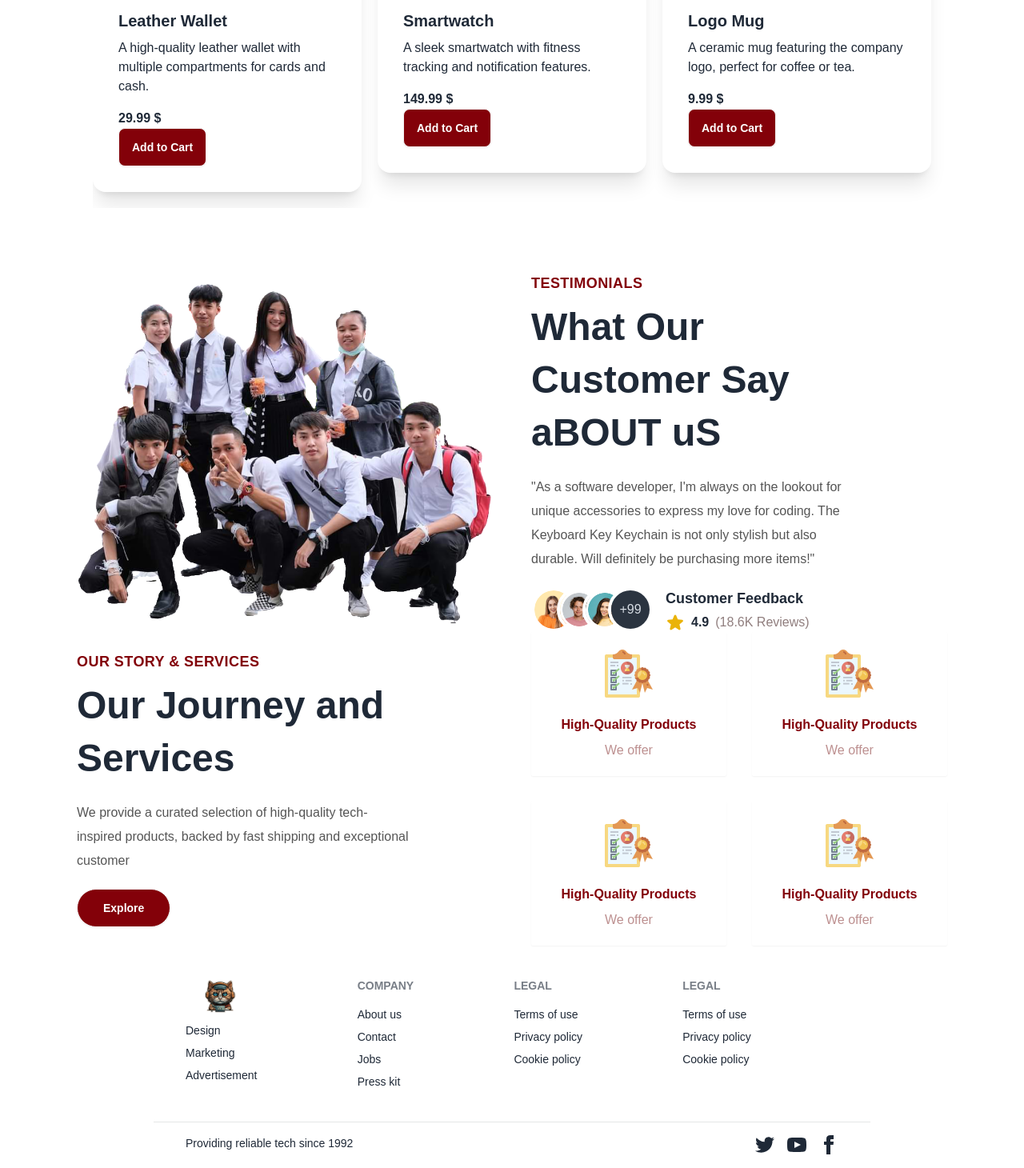
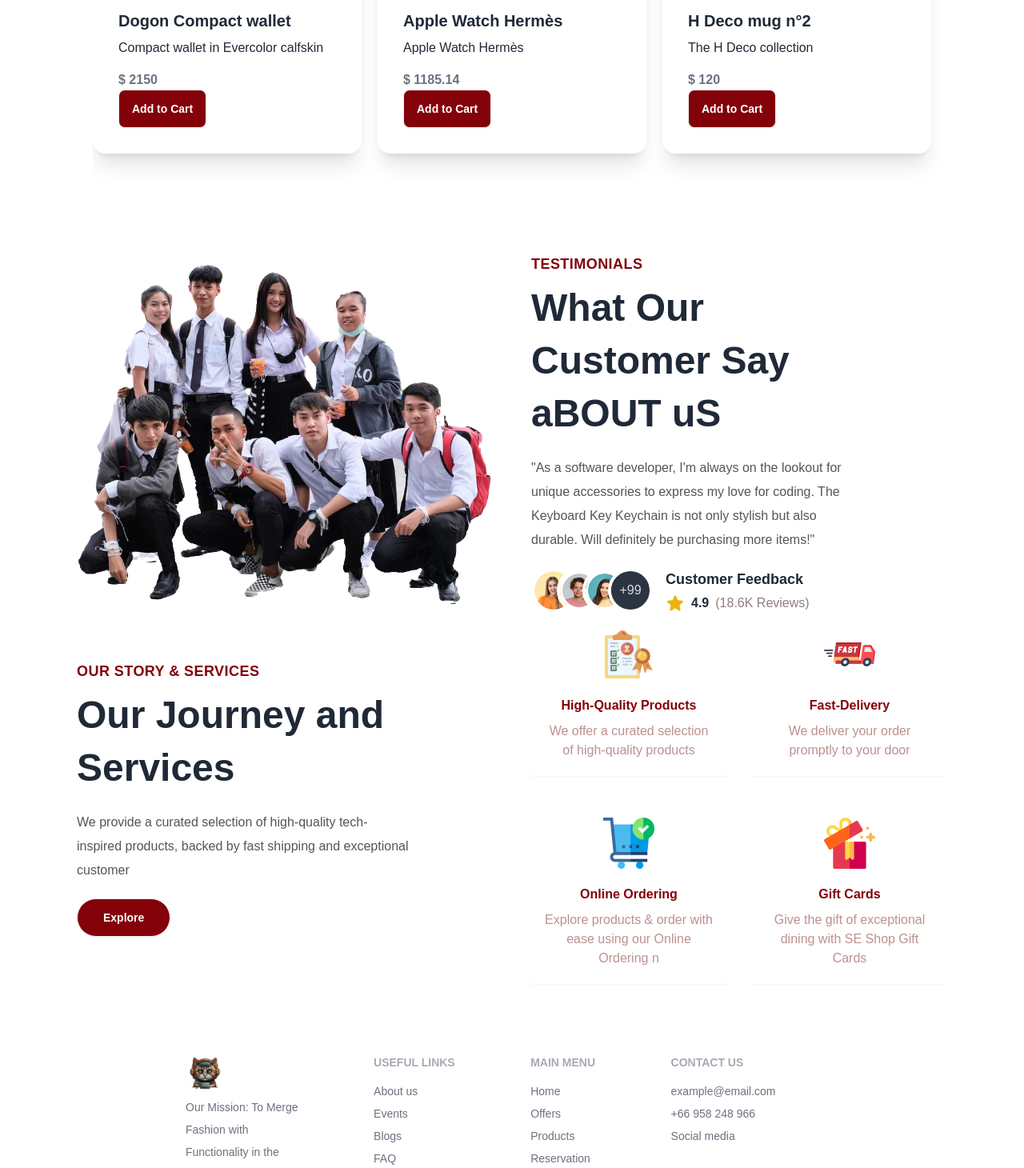
Before and after one commit to aumnatthacha/MERN-E-commerce, a React (Vite) app in the folder client/: page / in a window 1280 px wide. Shown: the part 1580-3040 px from the top of the page at 80% size. Built offline with nearby package versions, Linux system fonts and the light colour scheme; a web font is replaced by a local one.

Commit message:
update_Our

```diff
--- a/client/public/product.json
+++ b/client/public/product.json
@@ -1,42 +1,42 @@
 [
   {
     "_id": "1",
-    "name": "Trendy T-Shirt",
-    "description": "A stylish and comfortable t-shirt suitable for everyday wear.",
-    "price": 19.99,
-    "image": "https://images.snowleader.com/cdn-cgi/image/f=auto,fit=scale-down,q=85/https://images.snowleader.com/media/catalog/product/cache/1/image/0dc2d03fe217f8c83829496872af24a0/o/c/octo-t-shirt-black-configurable-makiacloth-maki00380_03_1.jpg",
+    "name": "Della Cavalleria t-shirt",
+    "description": "Straight t-shirt in Della Cavalleria printed cotton",
+    "price": 578.37,
+    "image": "https://assets.hermes.com/is/image/hermesproduct/della-cavalleria-t-shirt--4E4629DA90-worn-1-0-0-800-800_g.jpg",
     "category": "popular"
   },
   {
     "_id": "2",
-    "name": "Leather Wallet",
-    "description": "A high-quality leather wallet with multiple compartments for cards and cash.",
-    "price": 29.99,
-    "image": "",
+    "name": "Dogon Compact wallet",
+    "description": "Compact wallet in Evercolor calfskin",
+    "price": 2150,
+    "image": "//assets.hermes.com/is/image/hermesproduct/dogon-compact-wallet--066382CK37-worn-1-0-0-1600-1600-q99_g.jpg",
     "category": "popular"
   },
   {
     "_id": "3",
-    "name": "Smartwatch",
-    "description": "A sleek smartwatch with fitness tracking and notification features.",
-    "price": 149.99,
-    "image": "https://www.tohome.com/images/Products/500/25082022/GTS4MiniMidnightBlack1.jpg",
+    "name": "Apple Watch Hermès",
+    "description": "Apple Watch Hermès",
+    "price": 1185.14,
+    "image": "https://watchesbysjx.com/wp-content/uploads/2019/09/apple-watch-hermes-series-5-4.jpg",
     "category": "popular"
   },
   {
     "_id": "4",
-    "name": "Logo Mug",
-    "description": "A ceramic mug featuring the company logo, perfect for coffee or tea.",
-    "price": 9.99,
-    "image": "",
+    "name": "H Deco mug n°2",
+    "description": "The H Deco collection",
+    "price": 120.00,
+    "image": "//assets.hermes.com/is/image/hermesproduct/h-deco-mug-n-2--037131P-worn-1-0-0-1600-1600-q99_g.jpg",
     "category": "popular"
   },
   {
     "_id": "5",
-    "name": "Pop Socket",
-    "description": "A collapsible grip and stand for your phone, with various designs available.",
-    "price": 5.99,
-    "image": "https://media.wired.com/photos/5bf3448d600e05096052e04e/master/pass/popsocket.jpg",
+    "name": "Pop Grip",
+    "description": "Dainty Cosmic Polished Enamel PopGrip",
+    "price": 16.44,
+    "image": "https://popsockets.co.th/cdn/shop/files/QRX_Enamel_Dainty-Cosmic_03_Expanded_700x.png?v=1695237791",
     "category": "Swags"
   }
 ]
--- a/client/src/components/Card.jsx
+++ b/client/src/components/Card.jsx
@@ -30,7 +30,7 @@
                 </Link>
                 <p>{description}</p>
                 <div className="card-action justify-between items-center mt-2">
-                    <h5 className="font-semibold">{price} $</h5>
+                    <h5 className="font-semibold text-gray-500">$ {price}</h5>
                     <button className="btn bg-red text-white">Add to Cart</button>
                 </div>
             </div>
--- a/client/src/pages/OurService.jsx
+++ b/client/src/pages/OurService.jsx
@@ -3,26 +3,26 @@
     {
       id: 1,
       title: "High-Quality Products",
-      description: "We offer",
+      description: "We offer a curated selection of high-quality products",
       image: "/images/home/services/assurance.png",
     },
     {
       id: 2,
-      title: "High-Quality Products",
-      description: "We offer",
-      image: "/images/home/services/assurance.png",
+      title: "Fast-Delivery",
+      description: "We deliver your order promptly to your door",
+      image: "/images/home/services/fast-delivery.png",
     },
     {
       id: 3,
-      title: "High-Quality Products",
-      description: "We offer",
-      image: "/images/home/services/assurance.png",
+      title: "Online Ordering",
+      description: "Explore products & order with ease using our Online Ordering n",
+      image: "/images/home/services/order.png",
     },
     {
       id: 4,
-      title: "High-Quality Products",
-      description: "We offer",
-      image: "/images/home/services/assurance.png",
+      title: "Gift Cards",
+      description: "Give the gift of exceptional dining with SE Shop Gift Cards",
+      image: "/images/home/services/gift.png",
     },
   ]
   return (
@@ -53,37 +53,39 @@
           </div>
         </div>
       </div>
-      <div className="section-container">
+      <div className="section-container md:m-12 ">
         <footer className="footer p-10 bg-white text-base-content">
-          <nav>
-            <img src="/logo.png" alt="" className='h-12 pr-1 mx-auto' />
-            <a className="link link-hover">Design</a>
-            <a className="link link-hover">Marketing</a>
-            <a className="link link-hover">Advertisement</a>
+          <nav className="text-gray-500">
+            <img src="/logo.png" alt="" className='h-12 pr-1' />
+            <a className="link link-hover">Our Mission: To Merge</a>
+            <a className="link link-hover">Fashion with</a>
+            <a className="link link-hover">Functionality in the</a>
+            <a className="link link-hover">Engineering</a>
           </nav>
-          <nav>
-            <h6 className="footer-title">Company</h6>
+          <nav className="text-gray-500">
+            <h6 className="footer-title">USEFUL LINKS</h6>
             <a className="link link-hover">About us</a>
-            <a className="link link-hover">Contact</a>
-            <a className="link link-hover">Jobs</a>
-            <a className="link link-hover">Press kit</a>
+            <a className="link link-hover">Events</a>
+            <a className="link link-hover">Blogs</a>
+            <a className="link link-hover">FAQ</a>
           </nav>
-          <nav>
-            <h6 className="footer-title">Legal</h6>
-            <a className="link link-hover">Terms of use</a>
-            <a className="link link-hover">Privacy policy</a>
-            <a className="link link-hover">Cookie policy</a>
+          <nav className="text-gray-500">
+            <h6 className="footer-title">MAIN MENU</h6>
+            <a className="link link-hover">Home</a>
+            <a className="link link-hover">Offers</a>
+            <a className="link link-hover">Products</a>
+            <a className="link link-hover">Reservation</a>
           </nav>
-          <nav>
-            <h6 className="footer-title">Legal</h6>
-            <a className="link link-hover">Terms of use</a>
-            <a className="link link-hover">Privacy policy</a>
-            <a className="link link-hover">Cookie policy</a>
+          <nav className="text-gray-500">
+            <h6 className="footer-title">CONTACT US</h6>
+            <a className="link link-hover">example@email.com</a>
+            <a className="link link-hover">+66 958 248 966</a>
+            <a className="link link-hover">Social media</a>
           </nav>
         </footer>
         <footer className="footer px-10 py-4 border-t bg-white text-base-content border-base-300">
-          <aside className="items-center grid-flow-col">
-            <p>Providing reliable tech since 1992</p>
+          <aside className="items-center grid-flow-col text-gray-500">
+            <p>Copyright 2024 - All right reserved</p>
           </aside>
           <nav className="md:place-self-center md:justify-self-end">
             <div className="grid grid-flow-col gap-4">
```
